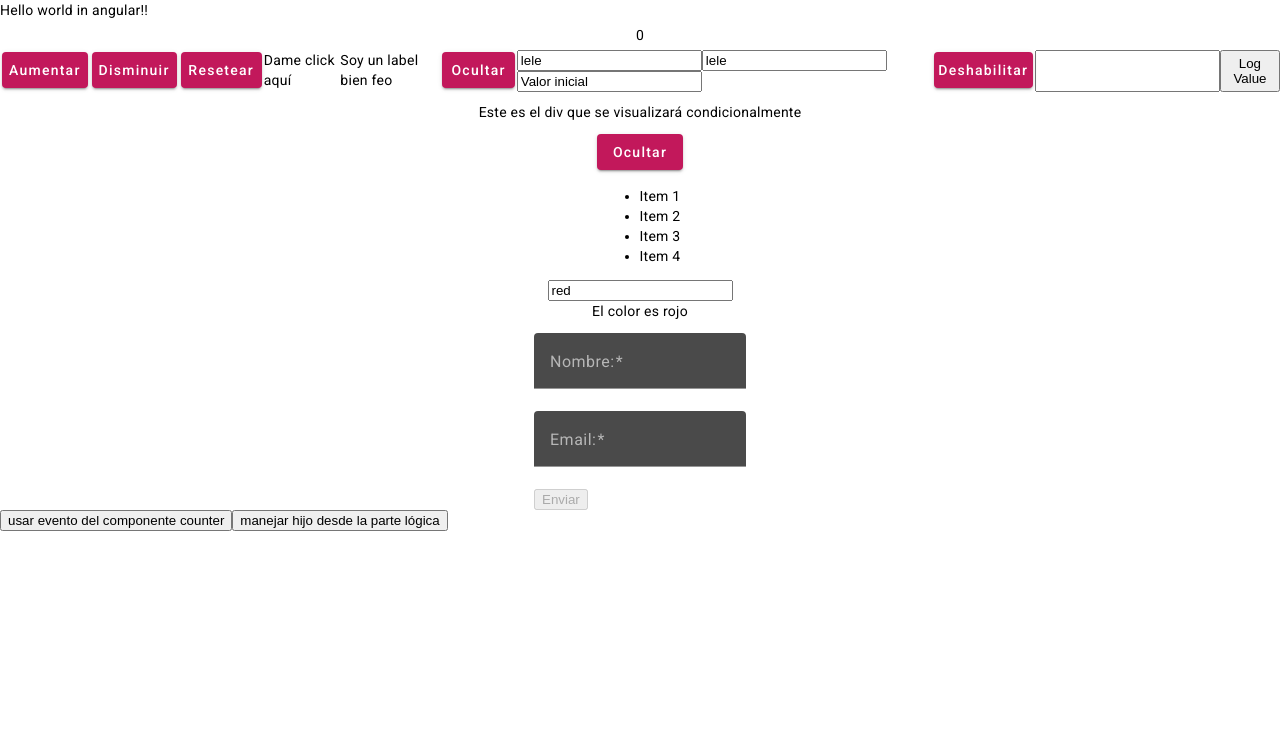
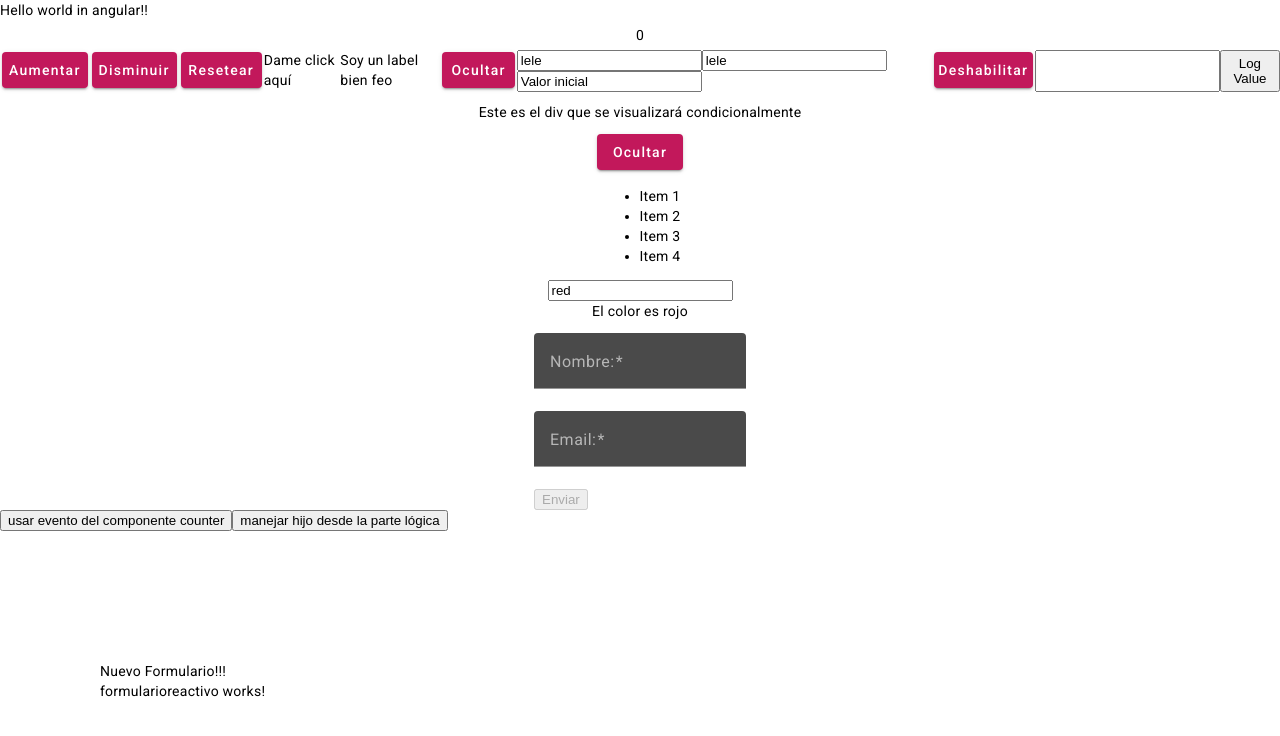
Before and after one commit to perezguedesmaikel/angular-cruddjango-otrosejemplos, an Angular app: page / in a window 1280 px wide. Shown: the top 736 px of the page. Built offline with nearby package versions, Linux system fonts and the light colour scheme.

Commit message:
new form

```diff
--- a/src/app/app.component.html
+++ b/src/app/app.component.html
@@ -3,6 +3,9 @@
 <app-contador #myComponent/>
 <button (click)="myComponent.logValue('yeahBaby!!!')">usar evento del componente counter</button>
 <button (click)="manejarHijo()">manejar hijo desde la parte lógica</button>
+<div style="display: flex; flex-direction: column;margin-top: 30px;padding: 100px"><label>Nuevo Formulario!!!</label>
+  <app-formularioreactivo/>
+</div>
 <!--<div class="example-container" style="margin-top: 25px">-->
 <!--  <mat-form-field>-->
 <!--    <mat-label>Enter your email</mat-label>-->
--- a/src/app/app.module.ts
+++ b/src/app/app.module.ts
@@ -10,13 +10,15 @@ import {MatSlideToggleModule} from "@angular/material/slide-toggle";
 import {MatButtonModule} from "@angular/material/button";
 import {FormsModule, ReactiveFormsModule} from "@angular/forms";
 import {MatInputModule} from "@angular/material/input";
+import { FormularioreactivoComponent } from './formularioreactivo/formularioreactivo.component';
 
 @NgModule({
   declarations: [
     AppComponent,
     MyComponentComponent,
     HomeComponent,
-    ContadorComponent
+    ContadorComponent,
+    FormularioreactivoComponent
   ],
   imports: [
     FormsModule,
@@ -26,7 +28,7 @@ import {MatInputModule} from "@angular/material/input";
     MatSlideToggleModule,
     MatButtonModule,
     FormsModule,
-    MatInputModule
+    MatInputModule,
   ],
   providers: [],
   bootstrap: [AppComponent]
--- a/src/app/contador/contador.component.html
+++ b/src/app/contador/contador.component.html
@@ -52,7 +52,7 @@
   <!--      </div>-->
 
   <!--  </form>-->
-  <form (ngSubmit)="submitForm()">
+  <form #formContact='ngForm' (ngSubmit)="submitForm()">
     <div style="display: flex; flex-direction: column">
       <div>
         <mat-form-field>
@@ -74,7 +74,7 @@
         </mat-error>
       </mat-form-field>
     </div>
-    <button [disabled]="email.invalid" type="submit">Enviar</button>
+    <button [disabled]="formContact.invalid" type="submit">Enviar</button>
 
   </form>
 </div>
--- /dev/null
+++ b/src/app/formularioreactivo/formularioreactivo.component.html
@@ -0,0 +1 @@
+<p>formularioreactivo works!</p>
```
Also changed, not shown: src/app/formularioreactivo/formularioreactivo.component.ts (added, +10 -0 lines), src/app/formularioreactivo/formularioreactivo.component.css (added), 1 other file (tests, documents, lock files or other folders).
